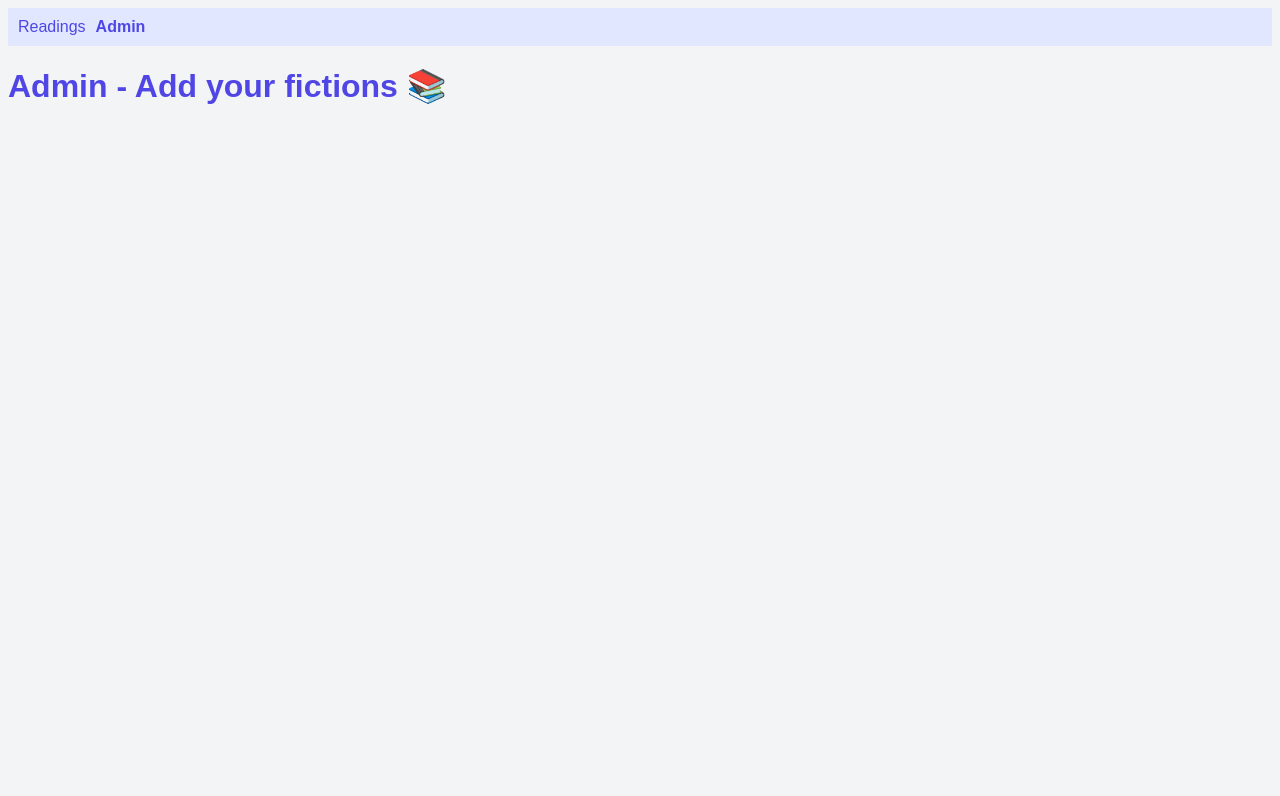
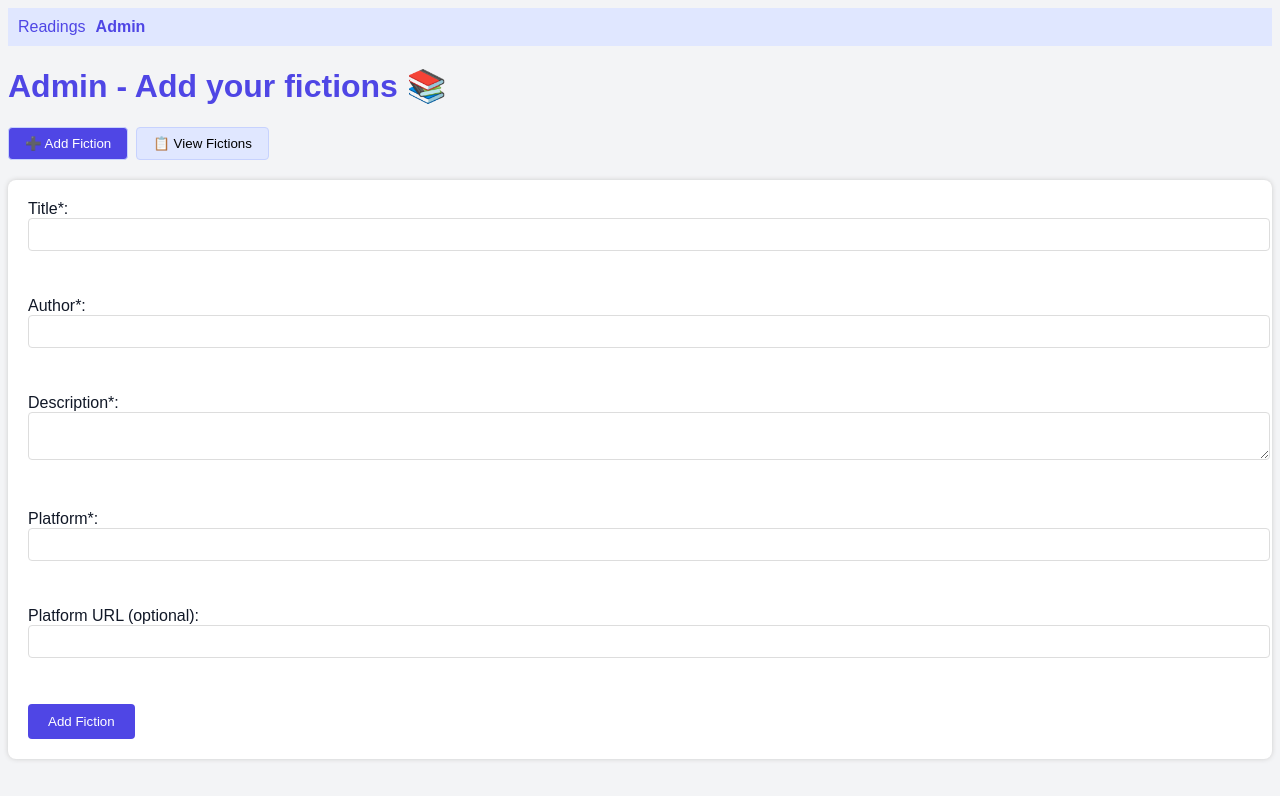
Before and after one commit to AnthonySkr/reading-tracker, a Vue app: page /admin in a window 1280 px wide. Shown: the top 796 px of the page. Built offline with nearby package versions, Linux system fonts and the light colour scheme.

Commit message:
add FictionForm and FictionList components for managing fictions

```diff
--- /dev/null
+++ b/src/components/admin/FictionForm.vue
@@ -0,0 +1,129 @@
+<script setup lang="ts">
+import { ref } from 'vue'
+
+// Define a Fiction type
+interface Fiction {
+  id: number
+  title: string
+  author: string
+  description: string
+  platform: string
+  platformUrl?: string
+  rating?: number
+  comment?: string
+}
+
+// Reactive form data
+const title = ref('')
+const author = ref('')
+const description = ref('')
+const platform = ref('')
+const platformUrl = ref('')
+
+// Function to save fiction in LocalStorage
+function saveFiction() {
+  // Basic validation
+  if (!title.value || !author.value || !description.value || !platform.value) {
+    alert('Please fill in all fields.')
+    return
+  }
+
+  // Create a new fiction object
+  const newFiction: Fiction = {
+    id: Date.now(), // Unique ID
+    title: title.value,
+    author: author.value,
+    description: description.value,
+    platform: platform.value,
+    platformUrl: platformUrl.value || '',
+  }
+
+  // Retrieve current fictions from LocalStorage
+  const stored = localStorage.getItem('myFictions')
+  const fictions: Fiction[] = stored ? JSON.parse(stored) : []
+
+  // Add new fiction
+  fictions.push(newFiction)
+
+  // Save back to LocalStorage
+  localStorage.setItem('myFictions', JSON.stringify(fictions))
+
+  // Rest form
+  title.value = ''
+  author.value = ''
+  description.value = ''
+  platform.value = ''
+  platformUrl.value = ''
+
+  alert('Fiction saved successfully!')
+}
+</script>
+
+<template>
+  <form @submit.prevent="saveFiction">
+    <label>
+      Title*:<br />
+      <input v-model="title" type="text" required /> </label
+    ><br /><br />
+
+    <label>
+      Author*:<br />
+      <input v-model="author" type="text" required /> </label
+    ><br /><br />
+
+    <label>
+      Description*:<br />
+      <textarea v-model="description" required></textarea></label
+    ><br /><br />
+
+    <label>
+      Platform*:<br />
+      <input v-model="platform" type="text" required /> </label
+    ><br /><br />
+
+    <label>
+      Platform URL (optional):<br />
+      <input v-model="platformUrl" type="url" /> </label
+    ><br /><br />
+
+    <button type="submit">Add Fiction</button>
+  </form>
+</template>
+
+<style scoped lang="scss">
+@use '@/assets/main' as main;
+@use 'sass:color';
+
+form {
+  background: #ffffff;
+  padding: 20px;
+  border-radius: 8px;
+  box-shadow: 0 0 5px #ccc;
+
+  label {
+    display: block;
+    margin-bottom: 10px;
+  }
+
+  input,
+  textarea {
+    width: 100%;
+    padding: 8px;
+    border: 1px solid #ddd;
+    border-radius: 4px;
+  }
+
+  button {
+    background-color: main.$primary-color;
+    color: white;
+    padding: 10px 20px;
+    border: none;
+    border-radius: 4px;
+    cursor: pointer;
+  }
+
+  button:hover {
+    background-color: color.scale(main.$primary-color, $lightness: -10%);
+  }
+}
+</style>
--- /dev/null
+++ b/src/components/admin/FictionList.vue
@@ -0,0 +1,101 @@
+<script setup lang="ts">
+import { ref, onMounted } from 'vue'
+
+interface Fiction {
+  id: number
+  title: string
+  author: string
+  description: string
+  platform: string
+  platformUrl?: string
+  rating?: number
+  comment?: string
+}
+
+const fictions = ref<Fiction[]>([])
+
+function loadFictions() {
+  const stored = localStorage.getItem('myFictions')
+  fictions.value = stored ? JSON.parse(stored) : []
+}
+
+onMounted(() => {
+  loadFictions()
+})
+
+function deleteFiction(id: number) {
+  const confirmed = confirm('Are you sure you want to delete this fiction?')
+  if (!confirmed) return
+
+  fictions.value = fictions.value.filter((fiction) => fiction.id !== id)
+  localStorage.setItem('myFictions', JSON.stringify(fictions.value))
+}
+</script>
+
+<template>
+  <div>
+    <h2>Fiction List 📋</h2>
+
+    <table v-if="fictions.length > 0">
+      <thead>
+        <tr>
+          <th>Title</th>
+          <th>Author</th>
+          <th>Platform</th>
+          <th>Actions</th>
+        </tr>
+      </thead>
+      <tbody>
+        <tr v-for="fic in fictions" :key="fic.id">
+          <td>{{ fic.title }}</td>
+          <td>{{ fic.author }}</td>
+          <td>
+            <a v-if="fic.platformUrl" :href="fic.platformUrl" target="_blank">{{ fic.platform }}</a>
+            <span v-else>{{ fic.platform }}</span>
+          </td>
+          <td><button @click="deleteFiction(fic.id)">🗑️ Delete</button></td>
+        </tr>
+      </tbody>
+    </table>
+
+    <p v-else>No fictions added yet.</p>
+  </div>
+</template>
+
+<style scoped lang="scss">
+@use '@/assets/main' as main;
+@use 'sass:color';
+
+table {
+  width: 100%;
+  border-collapse: collapse;
+  margin-top: 20px;
+
+  th,
+  td {
+    padding: 8px;
+    border: 1px solid #ddd;
+  }
+
+  th {
+    background-color: #e0e7ff;
+  }
+
+  a {
+    color: main.$primary-color;
+  }
+
+  button {
+    background-color: #ef4444;
+    color: white;
+    border: none;
+    padding: 5px 10px;
+    border-radius: 4px;
+    cursor: pointer;
+
+    &:hover {
+      background-color: color.scale(#ef4444, $lightness: -10%);
+    }
+  }
+}
+</style>
--- a/src/views/AdminView.vue
+++ b/src/views/AdminView.vue
@@ -1,11 +1,57 @@
 <script setup lang="ts">
 // Admin page: for adding/editing fictions
+
+import { ref } from 'vue'
+
+// Importing components
+import FictionForm from '@/components/admin/FictionForm.vue'
+import FictionList from '@/components/admin/FictionList.vue'
+
+// State to control which component is visible
+const currentView = ref<'form' | 'list'>('form')
 </script>
 
 <template>
   <div>
     <h1>Admin - Add your fictions 📚</h1>
+
+    <div class="nav-buttons">
+      <button :class="{ active: currentView === 'form' }" @click="currentView = 'form'">
+        ➕ Add Fiction
+      </button>
+      <button :class="{ active: currentView === 'list' }" @click="currentView = 'list'">
+        📋 View Fictions
+      </button>
+    </div>
+
+    <FictionForm v-if="currentView === 'form'" />
+    <FictionList v-if="currentView === 'list'" />
   </div>
 </template>
 
-<style scoped lang="scss"></style>
+<style scoped lang="scss">
+@use '@/assets/main' as main;
+@use 'sass:color';
+
+.nav-buttons {
+  margin-bottom: 20px;
+
+  button {
+    background: #e0e7ff;
+    border: 1px solid #c7d2fe;
+    padding: 8px 16px;
+    margin-right: 8px;
+    border-radius: 4px;
+    cursor: pointer;
+
+    &.active {
+      background-color: main.$primary-color;
+      color: white;
+    }
+
+    &:hover {
+      background-color: color.scale(main.$primary-color, $lightness: -10%);
+    }
+  }
+}
+</style>
```
